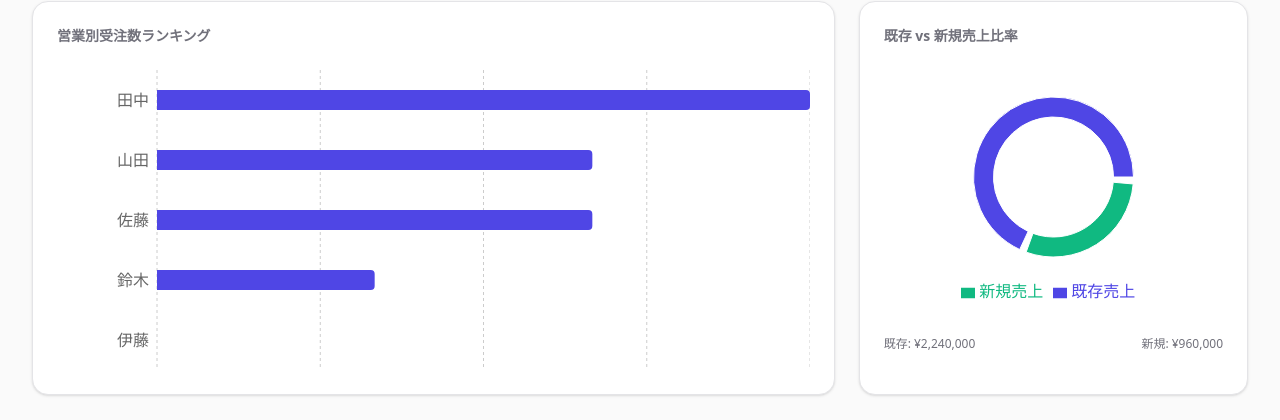
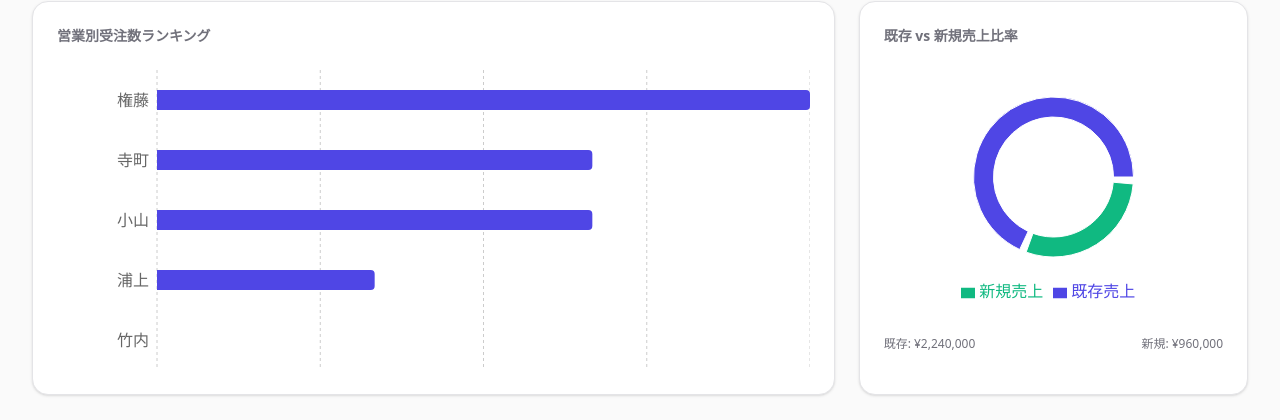
Before and after one commit to mystarz260116/KPI-Dashboard-Deal-Tracker, a React (Vite) app: page /dashboard in a window 1280 px wide. Shown: the part 466-886 px from the top of the page. Built offline with nearby package versions, Linux system fonts and the light colour scheme; sample sign-in values are in the browser's storage.

Commit message:
fix: update departments - Tokyo first

```diff
--- a/src/pages/Dashboard.tsx
+++ b/src/pages/Dashboard.tsx
@@ -41,27 +41,52 @@ export default function Dashboard() {
   useEffect(() => {
     // 🚧 デモ用ダミーデータ（朱さんのAPI実装後に差し替え）
     setUsers([
-      { id: '1', name: '田中', department: '①大阪営業部' },
-      { id: '2', name: '山田', department: '①大阪営業部' },
-      { id: '3', name: '佐藤', department: '②東京営業部' },
+      // ①-1 東京営業
+      { id: '1',  name: '権藤',   department: '①-1 東京営業' },
+      { id: '2',  name: '浦上',   department: '①-1 東京営業' },
+      { id: '3',  name: '井出',   department: '①-1 東京営業' },
+      { id: '4',  name: '茂田',   department: '①-1 東京営業' },
+      { id: '5',  name: '熊木',   department: '①-1 東京営業' },
+      { id: '6',  name: '山口',   department: '①-1 東京営業' },
+      { id: '7',  name: '小野寺', department: '①-1 東京営業' },
+      { id: '8',  name: '工藤',   department: '①-1 東京営業' },
+      // ②-1 高槻営業
+      { id: '9',  name: '寺町',   department: '②-1 高槻営業' },
+      { id: '10', name: '今井',   department: '②-1 高槻営業' },
+      { id: '11', name: '阪本',   department: '②-1 高槻営業' },
+      { id: '12', name: '熊懐',   department: '②-1 高槻営業' },
+      { id: '13', name: '川合',   department: '②-1 高槻営業' },
+      { id: '14', name: '山田',   department: '②-1 高槻営業' },
+      { id: '15', name: '松井',   department: '②-1 高槻営業' },
+      { id: '16', name: '平',     department: '②-1 高槻営業' },
+      { id: '17', name: '宮川',   department: '②-1 高槻営業' },
+      // ②-2 北浜営業
+      { id: '18', name: '小山',   department: '②-2 北浜営業' },
+      { id: '19', name: '竹内',   department: '②-2 北浜営業' },
+      { id: '20', name: '中澤',   department: '②-2 北浜営業' },
+      { id: '21', name: '枡田',   department: '②-2 北浜営業' },
+      { id: '22', name: '藤丸',   department: '②-2 北浜営業' },
+      { id: '23', name: '中西',   department: '②-2 北浜営業' },
+      { id: '24', name: '片山',   department: '②-2 北浜営業' },
+      { id: '25', name: '山本',   department: '②-2 北浜営業' },
     ]);
     setData({
       budget: { sales: 3200000, budget: 4000000, achievement_rate: 80 },
       sales: { sales: 3200000, prev_sales: 2800000, change_rate: 14.3 },
       pipeline: { proposal_count: 24, won_count: 8, conversion_rate: 33.3 },
       proposal_ranking: [
-        { name: '田中', count: 8 },
-        { name: '山田', count: 6 },
-        { name: '佐藤', count: 5 },
-        { name: '鈴木', count: 3 },
-        { name: '伊藤', count: 2 },
+        { name: '権藤', count: 8 },
+        { name: '寺町', count: 6 },
+        { name: '小山', count: 5 },
+        { name: '浦上', count: 3 },
+        { name: '竹内', count: 2 },
       ],
       won_ranking: [
-        { name: '田中', count: 3 },
-        { name: '山田', count: 2 },
-        { name: '佐藤', count: 2 },
-        { name: '鈴木', count: 1 },
-        { name: '伊藤', count: 0 },
+        { name: '権藤', count: 3 },
+        { name: '寺町', count: 2 },
+        { name: '小山', count: 2 },
+        { name: '浦上', count: 1 },
+        { name: '竹内', count: 0 },
       ],
       sales_mix: {
         existing_sales: 2240000,
```
